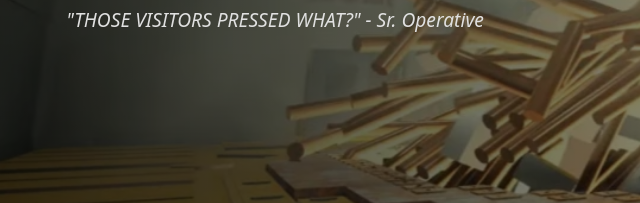
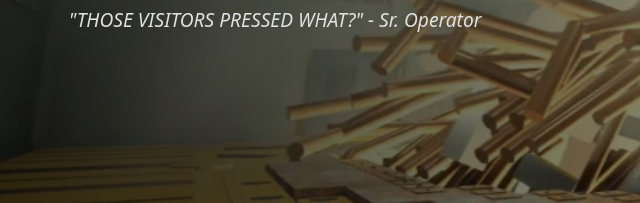
Before and after one commit to sunryze-git/oakridgenucpowplant, a website: page emergency.html in a window 1280 px wide. Shown: the part 363-566 px from the top of the page, 24-664 px from the left. Drawn offline with Linux system fonts and the light colour scheme.

Commit message:
fix: spelling mistake

```diff
--- a/emergency.html
+++ b/emergency.html
@@ -17,7 +17,7 @@
     <div class="hero-overlay"></div>
     <div class="hero-content">
       <h1>Emergency Situations</h1>
-      <p><em>"THOSE VISITORS PRESSED WHAT?" - Sr. Operative</em></p>
+      <p><em>"THOSE VISITORS PRESSED WHAT?" - Sr. Operator</em></p>
     </div>
   </header>
 
```
Also changed, not shown: control-room.html (+1 -1 lines).
